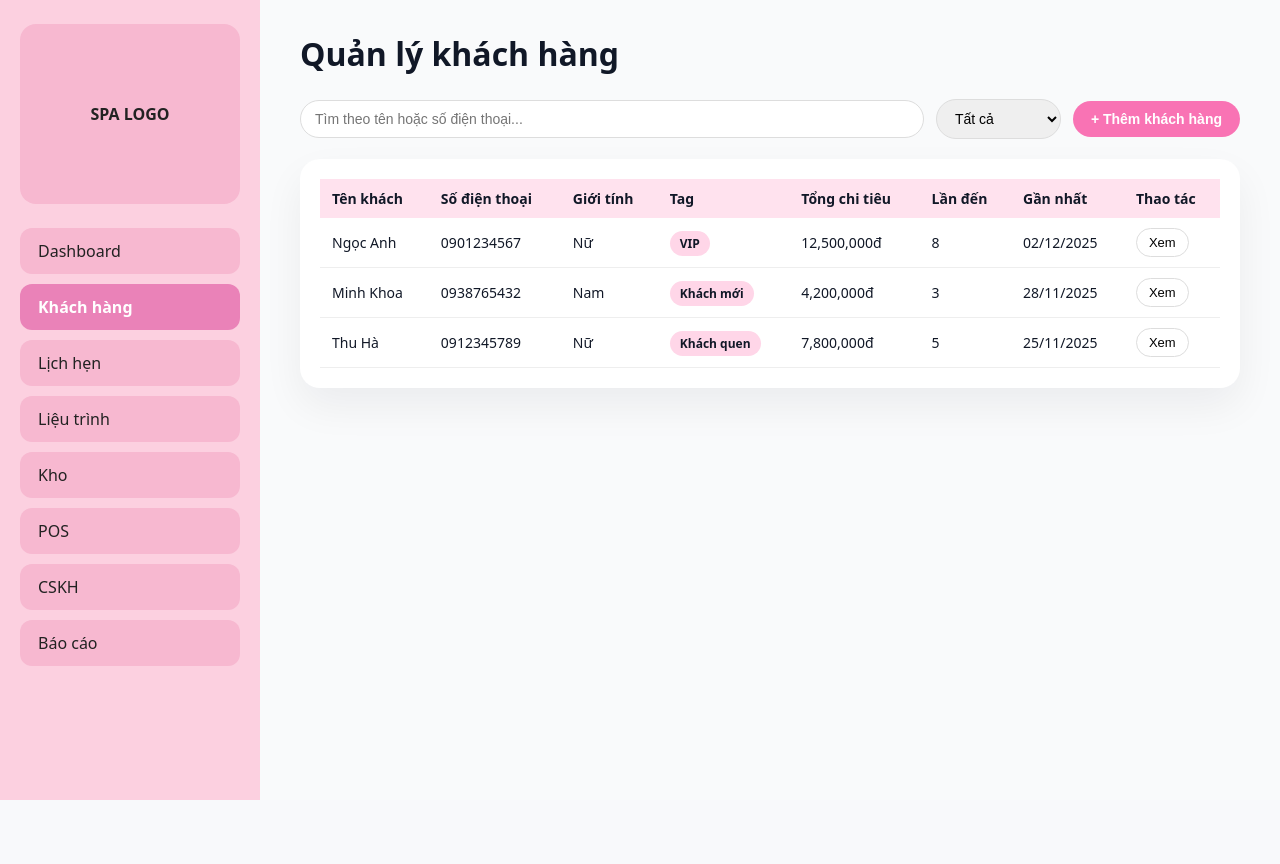
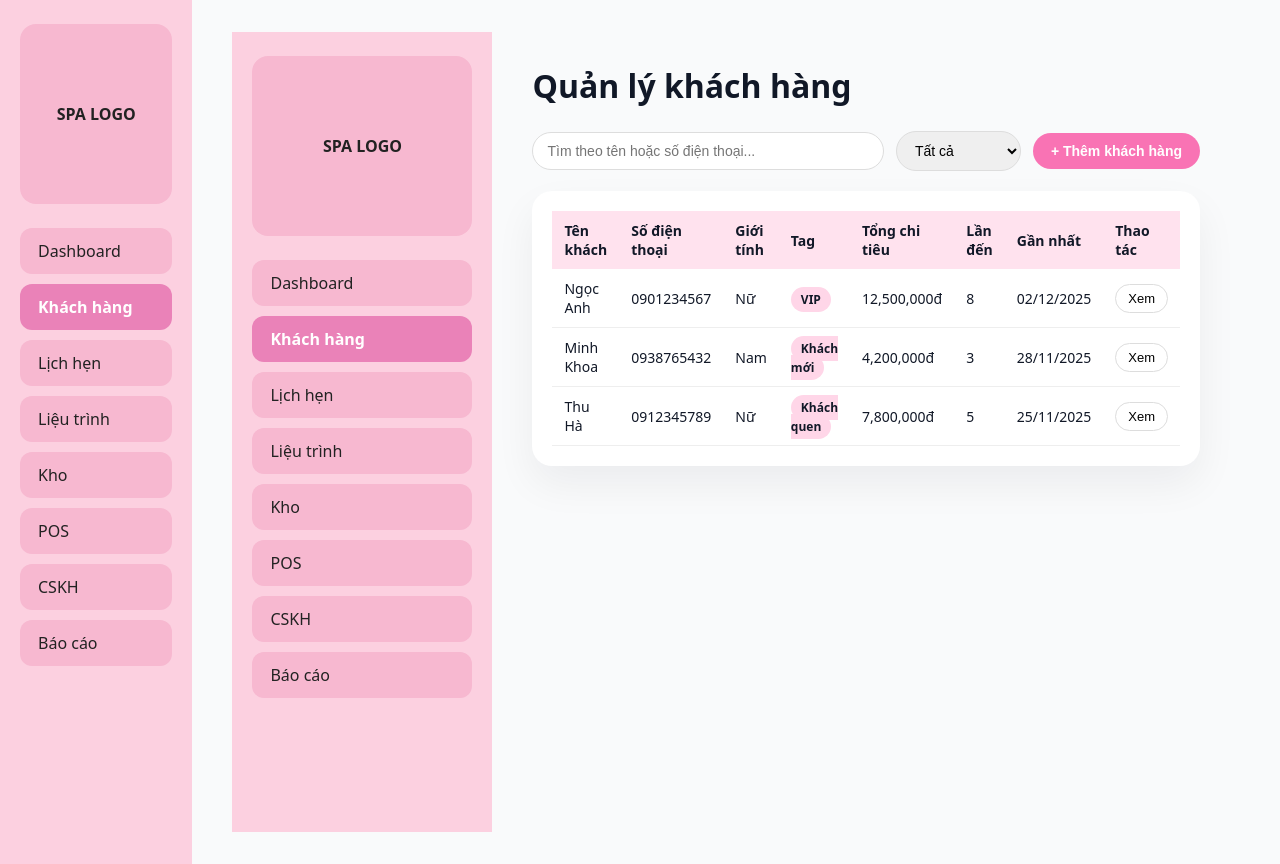
Before and after one commit to conlele0201/erp-spa, a Next.js app: page /khach-hang in a window 1280 px wide. Before the commit the page ends 800 px from the top, so only its background shows below. Built offline with nearby package versions, Linux system fonts and the light colour scheme.

Commit message:
Update index.js

```diff
--- a/pages/khach-hang/index.js
+++ b/pages/khach-hang/index.js
@@ -1,4 +1,6 @@
 // pages/khach-hang/index.js
+import Link from "next/link";
+import Layout from "../../components/Layout";
 
 export default function KhachHangPage() {
   const customers = [
@@ -35,6 +37,7 @@ export default function KhachHangPage() {
   ];
 
   return (
+    <Layout>
       <div>
         <h1 style={{ fontSize: 32, fontWeight: 700, marginBottom: 24 }}>
           Quản lý khách hàng
@@ -60,6 +63,7 @@ export default function KhachHangPage() {
               fontSize: 14,
             }}
           />
+
           <select
             style={{
               padding: "10px 14px",
@@ -73,6 +77,9 @@ export default function KhachHangPage() {
             <option>Khách mới</option>
             <option>Khách quen</option>
           </select>
+
+          {/* NÚT THÊM KHÁCH HÀNG — FULL CODE CHUẨN */}
+          <Link href="/khach-hang/them">
             <button
               style={{
                 padding: "10px 18px",
@@ -87,6 +94,7 @@ export default function KhachHangPage() {
             >
               + Thêm khách hàng
             </button>
+          </Link>
         </div>
 
         {/* Bảng khách hàng */}
@@ -113,6 +121,7 @@ export default function KhachHangPage() {
                 <th style={th}>Thao tác</th>
               </tr>
             </thead>
+
             <tbody>
               {customers.map((c) => (
                 <tr key={c.id} style={{ borderBottom: "1px solid #eee" }}>
@@ -155,6 +164,7 @@ export default function KhachHangPage() {
           </table>
         </div>
       </div>
+    </Layout>
   );
 }
 
```
Lines whose indentation alone changed are shown as unchanged.
